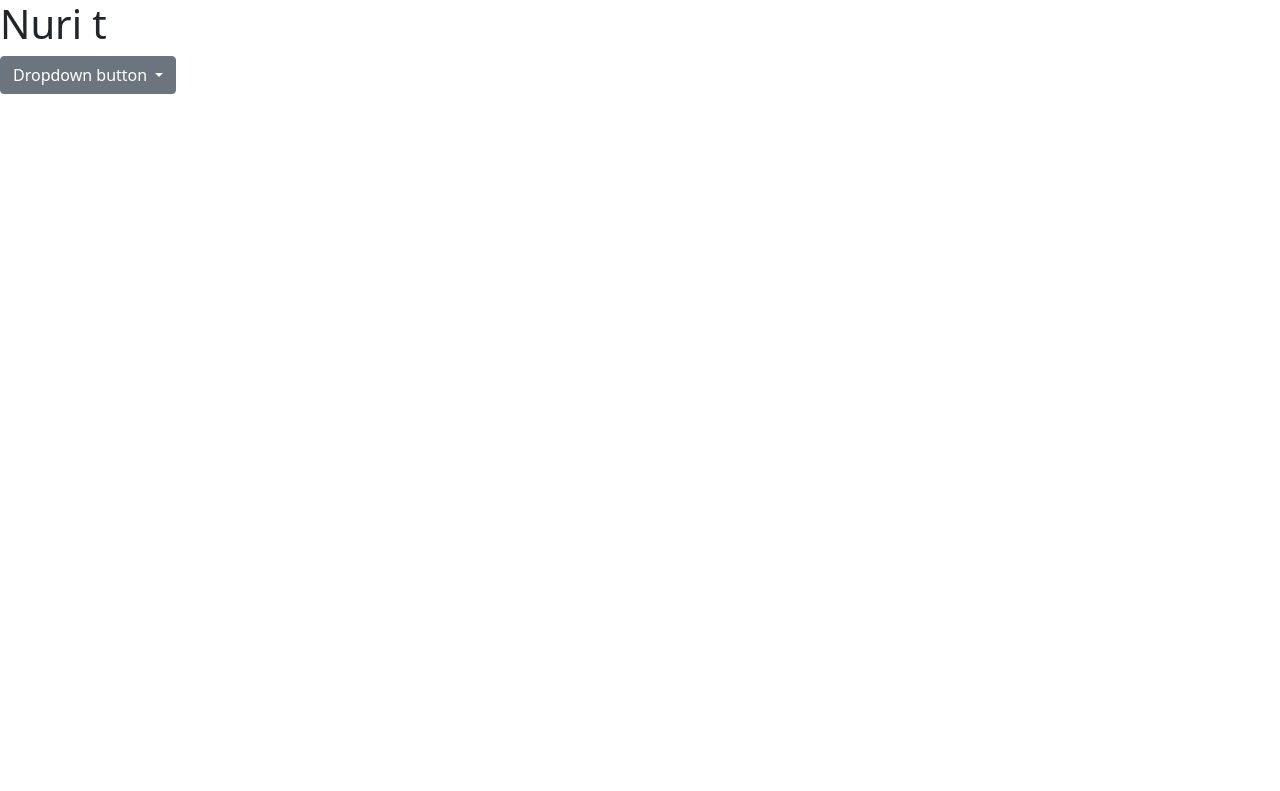
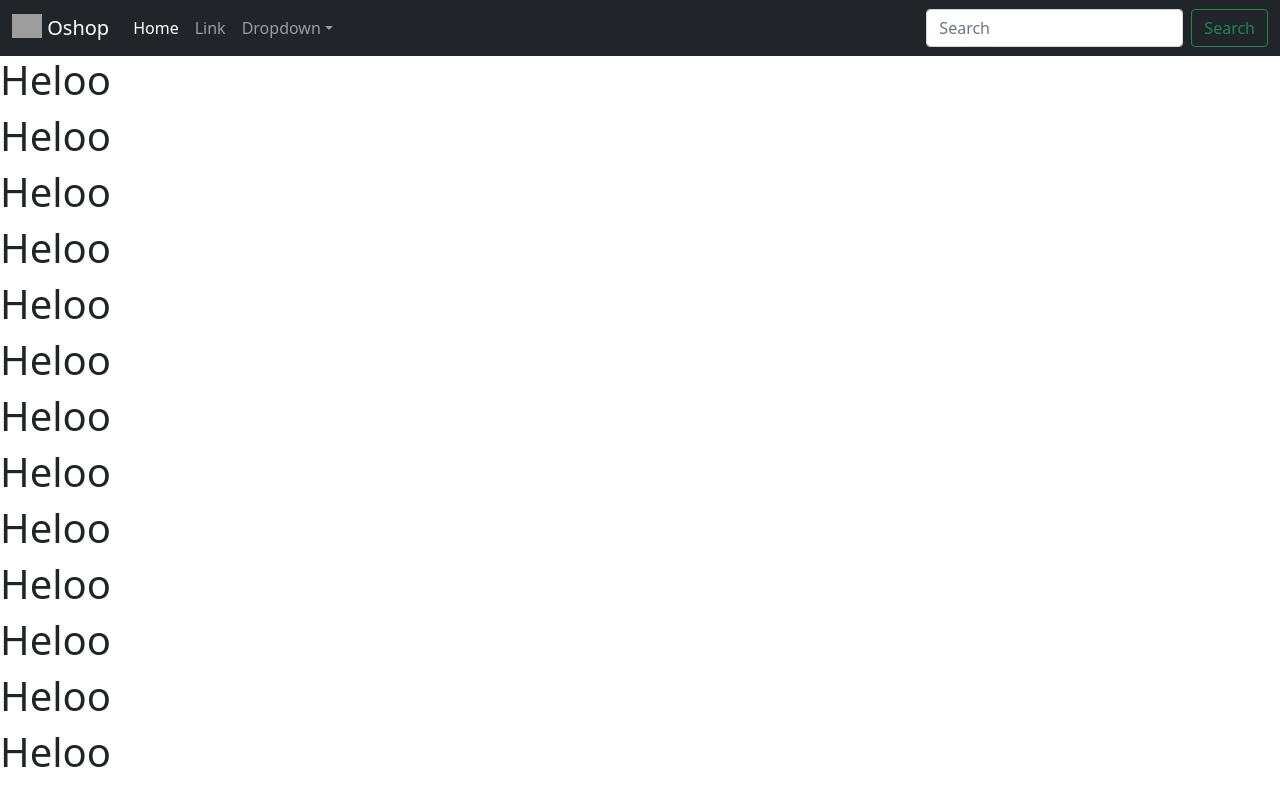
Before and after one commit to Nuri1977/oshop2021, an Angular app: page / in a window 1280 px wide. Shown: the top 791 px of the page. Built offline with nearby package versions, Linux system fonts and the light colour scheme; grey boxes are pictures that could not be loaded; what @angular/fire would draw is missing.

Commit message:
Navbar from bootsratp added

```diff
--- a/src/app/app.component.html
+++ b/src/app/app.component.html
@@ -1,13 +1,53 @@
-<h1>Nuri t</h1>
-<div class="dropdown">
-  <button class="btn btn-secondary dropdown-toggle" type="button" id="dropdownMenuButton1" data-bs-toggle="dropdown" aria-expanded="false">
-    Dropdown button
+<nav class="navbar sticky-top navbar-expand-lg navbar-dark bg-dark">
+  <div class="container-fluid">
+    <button class="navbar-toggler" type="button" data-bs-toggle="collapse" data-bs-target="#navbarTogglerDemo01" aria-controls="navbarTogglerDemo01" aria-expanded="false" aria-label="Toggle navigation">
+      <span class="navbar-toggler-icon"></span>
     </button>
-  <ul class="dropdown-menu" aria-labelledby="dropdownMenuButton1">
+    <div class="collapse navbar-collapse" id="navbarTogglerDemo01">
+      <a class="navbar-brand" href="#">
+        <img src="https://image.made-in-china.com/202f0j00LNmTbrSckFue/Single-Herbs-Peppermint-Mint-Leaf-From-Manufacturer-China.jpg" alt="" width="30" height="24" class="d-inline-block align-text-top">
+        Oshop
+      </a>
+      <ul class="navbar-nav me-auto mb-2 mb-lg-0">
+        <li class="nav-item">
+          <a class="nav-link active" aria-current="page" href="#">Home</a>
+        </li>
+        <li class="nav-item">
+          <a class="nav-link" href="#">Link</a>
+          <li class="nav-item dropdown">
+            <a class="nav-link dropdown-toggle" href="#" id="dropdown01" data-bs-toggle="dropdown" aria-expanded="false">Dropdown</a>
+            <ul class="dropdown-menu" aria-labelledby="dropdown01">
               <li><a class="dropdown-item" href="#">Action</a></li>
               <li><a class="dropdown-item" href="#">Another action</a></li>
               <li><a class="dropdown-item" href="#">Something else here</a></li>
             </ul>
+          </li>
+      </ul>
+      <form class="d-flex">
+        <input class="form-control me-2" type="search" placeholder="Search" aria-label="Search">
+        <button class="btn btn-outline-success" type="submit">Search</button>
+      </form>
     </div>
+  </div>
+</nav>
+
+<h1>Heloo</h1>
+<h1>Heloo</h1>
+<h1>Heloo</h1>
+<h1>Heloo</h1>
+<h1>Heloo</h1>
+<h1>Heloo</h1>
+<h1>Heloo</h1>
+<h1>Heloo</h1>
+<h1>Heloo</h1>
+<h1>Heloo</h1>
+<h1>Heloo</h1>
+<h1>Heloo</h1>
+<h1>Heloo</h1>
+<h1>Heloo</h1>
+<h1>Heloo</h1>
+<h1>Heloo</h1>
+<h1>Heloo</h1>
+<h1>Heloo</h1>
 
 <router-outlet></router-outlet>
```
Lines whose indentation alone changed are shown as unchanged.
